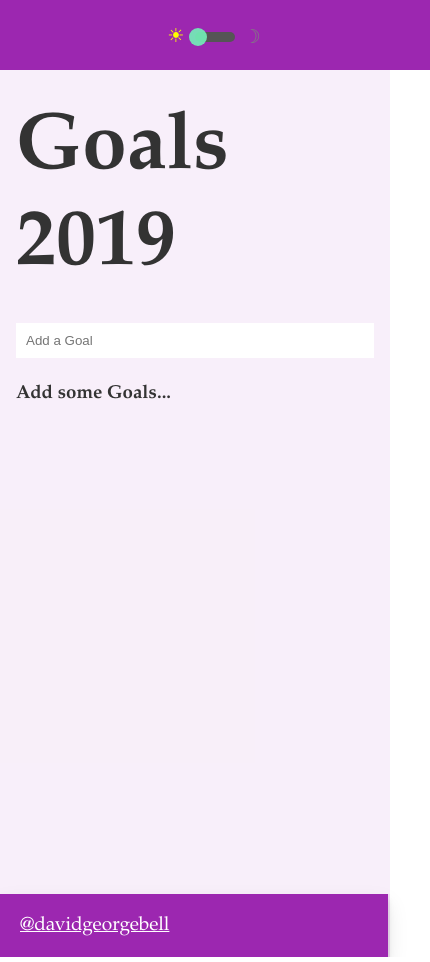
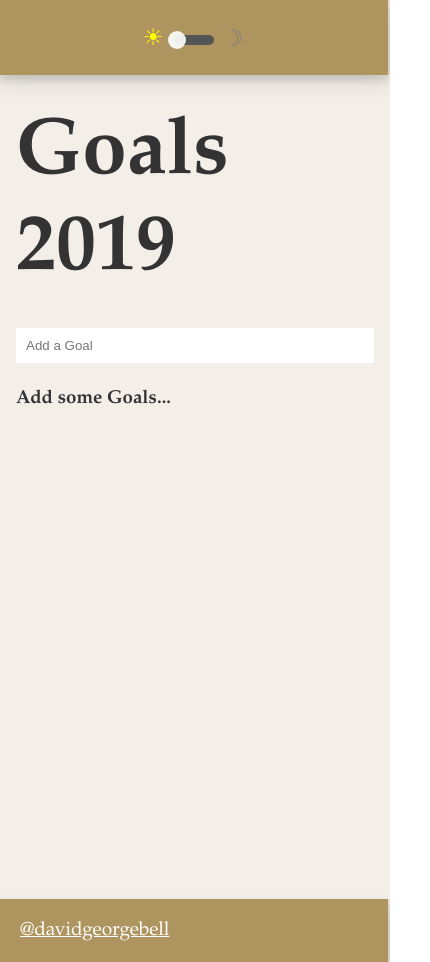
Before and after one commit to davidgeorgebell/Goals-2020, a React (Create React App) app: page / in a window 390 px wide. Shown: the whole page, 430 px wide, since content can reach past the window. Built offline with nearby package versions, Linux system fonts and the light colour scheme.

Commit message:
update to responsiveness

```diff
--- a/src/components/Header.js
+++ b/src/components/Header.js
@@ -1,8 +1,11 @@
 import React from 'react';
+
+import '../styles/header.css';
 
 const Header = ({ darkMode, setDarkMode }) => {
   return (
     <div className={darkMode ? 'dark-mode' : 'light-mode'}>
+      <div className='header-container'>
         <nav>
           <div className='toggle-container'>
             <span style={{ color: darkMode ? 'grey' : 'yellow' }}>☀︎</span>
@@ -20,6 +23,7 @@ const Header = ({ darkMode, setDarkMode }) => {
           </div>
         </nav>
       </div>
+    </div>
   );
 };
 export default Header;
--- a/src/styles/footer.css
+++ b/src/styles/footer.css
@@ -1,7 +1,7 @@
 footer {
   width: 100%;
   display: flex;
-  background-color: #9c27b0;
+  background-color: #ae945f;
   transition: background-color 0.5s ease-out;
   padding: 20px;
   box-shadow: 0 10px 20px rgba(0, 0, 0, 0.1), 0 6px 6px rgba(0, 0, 0, 0.1);
--- /dev/null
+++ b/src/styles/header.css
@@ -0,0 +1,83 @@
+.header-container {
+  display: flex;
+  font-size: 1.2em;
+  background: none;
+  border: none;
+  margin: 0;
+  cursor: pointer;
+  transition: color 0.3s ease;
+  margin-right: 2px;
+}
+
+nav {
+  display: block;
+  width: 100%;
+  height: 100%;
+  display: flex;
+  margin: auto;
+  background-color: #ae945f;
+  transition: background-color 0.5s ease-out;
+  padding: 20px;
+  box-shadow: 0 10px 20px rgba(0, 0, 0, 0.1), 0 6px 6px rgba(0, 0, 0, 0.1);
+}
+input[type='checkbox'].checkbox {
+  width: 40px;
+  height: 10px;
+  background: #555;
+  position: relative;
+  border-radius: 5px;
+  -webkit-appearance: none;
+  -moz-appearance: none;
+  appearance: none;
+  cursor: pointer;
+  vertical-align: 2px;
+  outline: none;
+}
+
+input[type='checkbox'].checkbox:checked + label {
+  left: 30px;
+}
+
+input[type='checkbox'].checkbox:focus-visible {
+  outline: solid 2px white;
+}
+
+input[type='checkbox'].checkbox + label {
+  display: inline-block;
+  width: 18px;
+  height: 18px;
+  border-radius: 50%;
+  transition: all 0.3s ease;
+  cursor: pointer;
+  position: absolute;
+  left: 2px;
+  background: #fff;
+  opacity: 0.9;
+  background-color: #fff;
+}
+
+.toggle-container {
+  display: flex;
+  margin: 0 auto;
+}
+
+.toggle-container > span {
+  font-size: 1.2em;
+  background: none;
+  border: none;
+  cursor: pointer;
+  transition: color 0.3s ease;
+  margin-top: 4px;
+  margin-right: 2px;
+}
+
+.toggle-container > span:last-child {
+  margin-top: 5px;
+}
+
+.toggle {
+  position: relative;
+  padding: 0 4px;
+  display: flex;
+  align-items: center;
+}
--- a/src/styles/index.css
+++ b/src/styles/index.css
@@ -10,17 +10,14 @@ code {
     monospace;
 }
 .light-mode {
-  background-color: #a940bb15;
+  background-color: #ae945f25;
   color: #333;
   transition: background-color 0.5s ease-out;
 }
-.light-mode nav {
-  transition: background-color 0.5s ease-out;
-  color: #9c27b0;
-}
+
 .dark-mode {
   background-color: #241b2f;
-  color: #999;
+  color: #ae945f;
   transition: background-color 0.5s ease-out;
 }
 .dark-mode nav {
```
Lines whose indentation alone changed are shown as unchanged.
